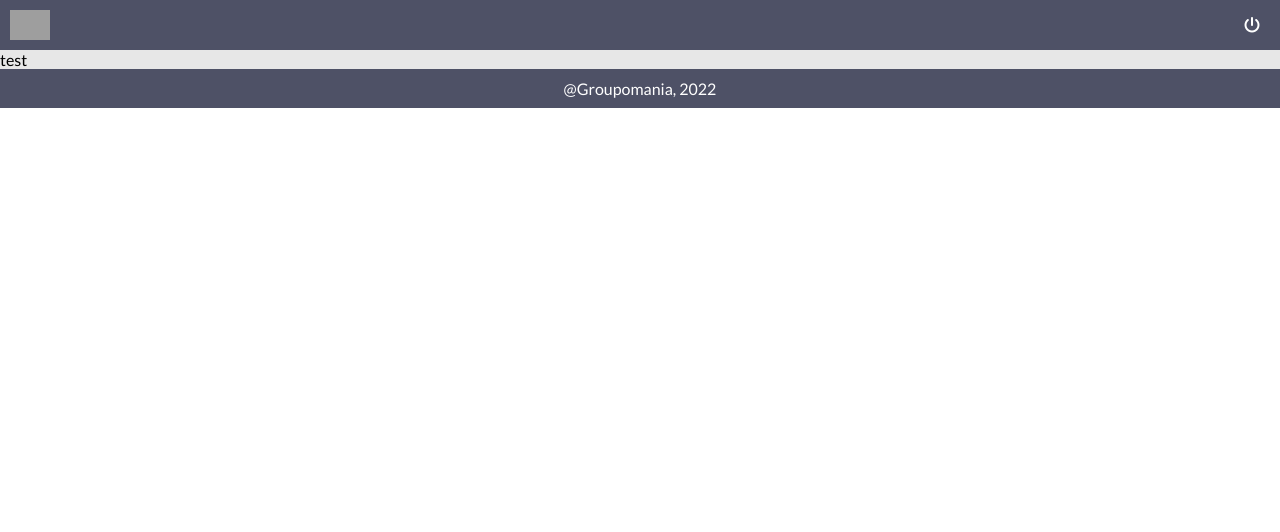
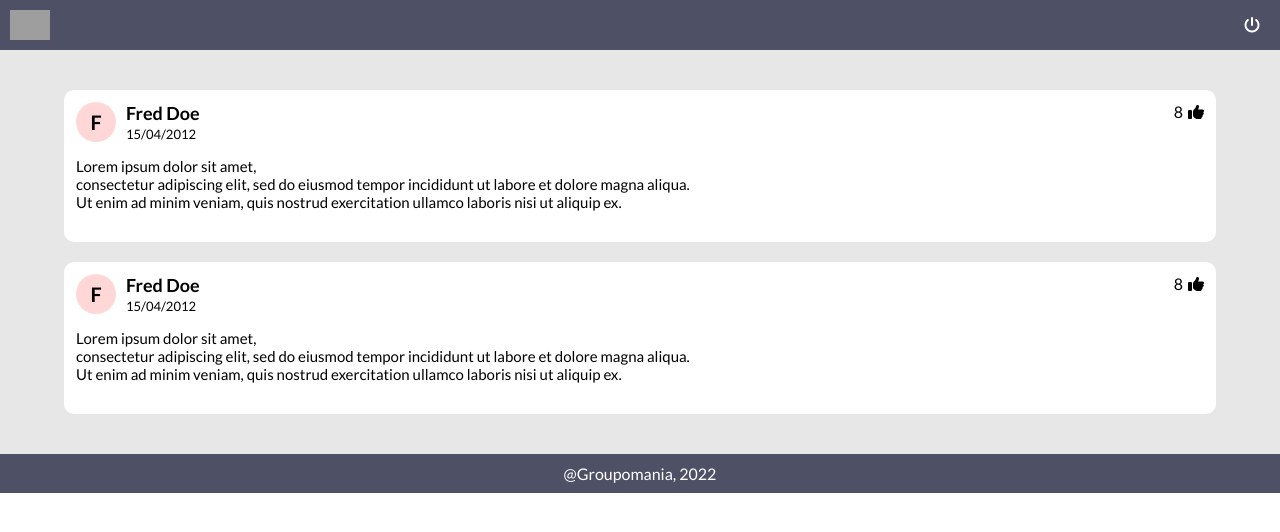
Before and after one commit to wcaillere/Groupomania_app_projet7_OC, a React (Create React App) app in the folder client/: page /home in a window 1280 px wide. Shown: the top 532 px of the page. Built offline with nearby package versions, Linux system fonts and the light colour scheme; grey boxes are pictures that could not be loaded.

Commit message:
Commencement CSS composant react "Post"

```diff
--- /dev/null
+++ b/client/src/components/post/index.jsx
@@ -0,0 +1,92 @@
+import styled from 'styled-components';
+import colors from '../../utils/style/colors';
+
+const PostContainer = styled.div`
+  position: relative;
+  width: 90%;
+  background: white;
+  margin: 20px auto;
+  padding: 12px;
+  border-radius: 10px;
+`;
+
+const PostDescrition = styled.div`
+  display: flex;
+  margin-bottom: 15px;
+`;
+
+const Postinitial = styled.div`
+  display: flex;
+  background: ${colors.secondary};
+  width: 40px;
+  height: 40px;
+  margin-right: 10px;
+  border-radius: 50px;
+  font-size: 20px;
+  font-weight: bold;
+  align-items: center;
+  justify-content: center;
+`;
+
+const PostAuthor = styled.div`
+  font-weight: bold;
+  font-size: 18px;
+`;
+
+const PostDate = styled.div`
+  font-size: 13px;
+`;
+
+const PostContent = styled.div`
+  font-size: 15px;
+  text-align: justify;
+`;
+
+const PostLike = styled.div`
+  display: flex;
+  position: absolute;
+  top: 12px;
+  right: 12px;
+`;
+
+const PostLikeIcon = styled.div`
+  margin-left: 5px;
+`;
+
+const PostImage = styled.img``;
+
+function Post() {
+  return (
+    <PostContainer>
+      <PostDescrition>
+        <Postinitial>F</Postinitial>
+        <div
+          style={{
+            display: 'flex',
+            flexDirection: 'column',
+            justifyContent: 'space-between',
+          }}
+        >
+          <PostAuthor>Fred Doe</PostAuthor>
+          <PostDate>15/04/2012</PostDate>
+        </div>
+      </PostDescrition>
+      <PostContent>
+        Lorem ipsum dolor sit amet,
+        <br /> consectetur adipiscing elit, sed do eiusmod tempor incididunt ut
+        labore et dolore magna aliqua.
+        <br /> Ut enim ad minim veniam, quis nostrud exercitation ullamco
+        laboris nisi ut aliquip ex.
+      </PostContent>
+      <PostLike>
+        8
+        <PostLikeIcon>
+          <i class="fa-solid fa-thumbs-up"></i>
+        </PostLikeIcon>
+      </PostLike>
+      <PostImage></PostImage>
+    </PostContainer>
+  );
+}
+
+export default Post;
--- a/client/src/pages/Home/index.jsx
+++ b/client/src/pages/Home/index.jsx
@@ -1,16 +1,21 @@
 import styled from 'styled-components';
 import HeaderHome from '../../components/HeaderHome';
 import FooterHome from '../../components/FooterHome';
+import Post from '../../components/post';
 
 const MainContainer = styled.main`
   background: #e7e7e7;
+  padding: 20px 0px;
 `;
 
 function Home() {
   return (
     <div>
       <HeaderHome />
-      <MainContainer>test</MainContainer>
+      <MainContainer>
+        <Post />
+        <Post />
+      </MainContainer>
       <FooterHome />
     </div>
   );
```
